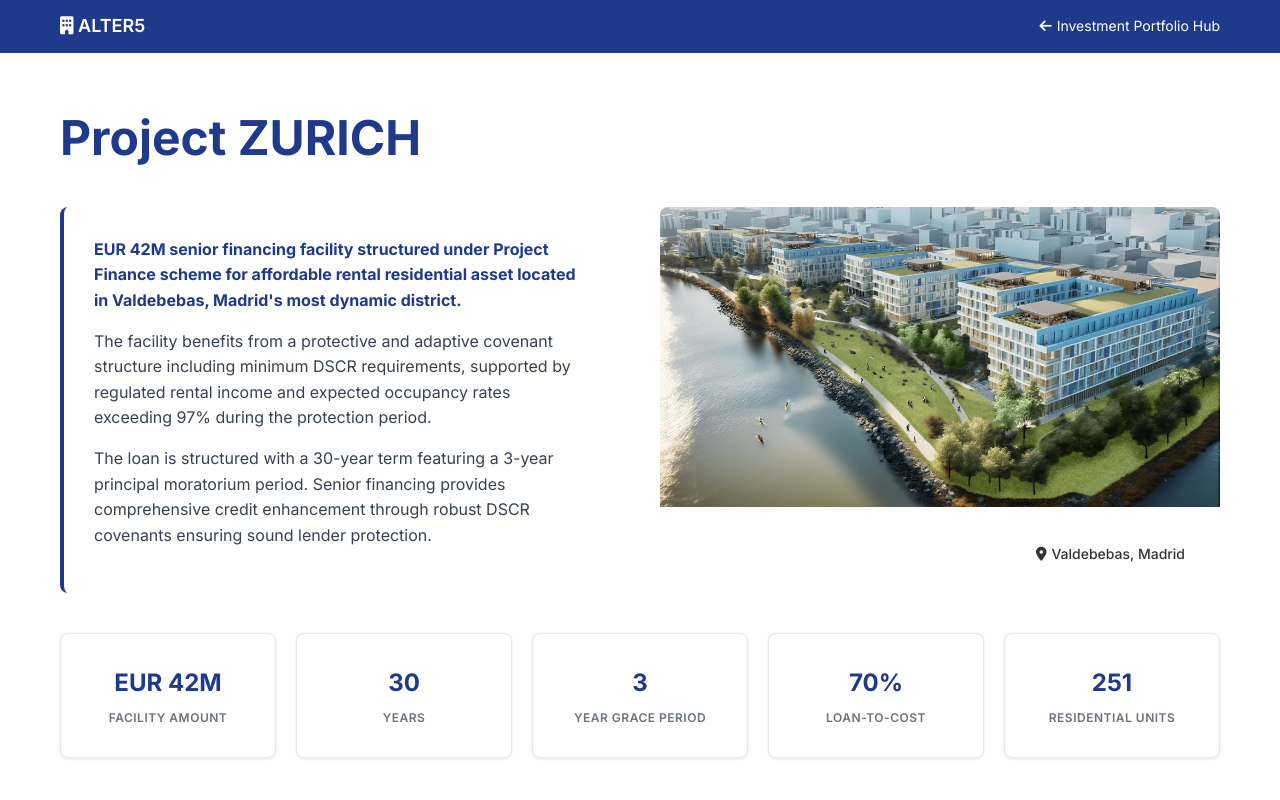
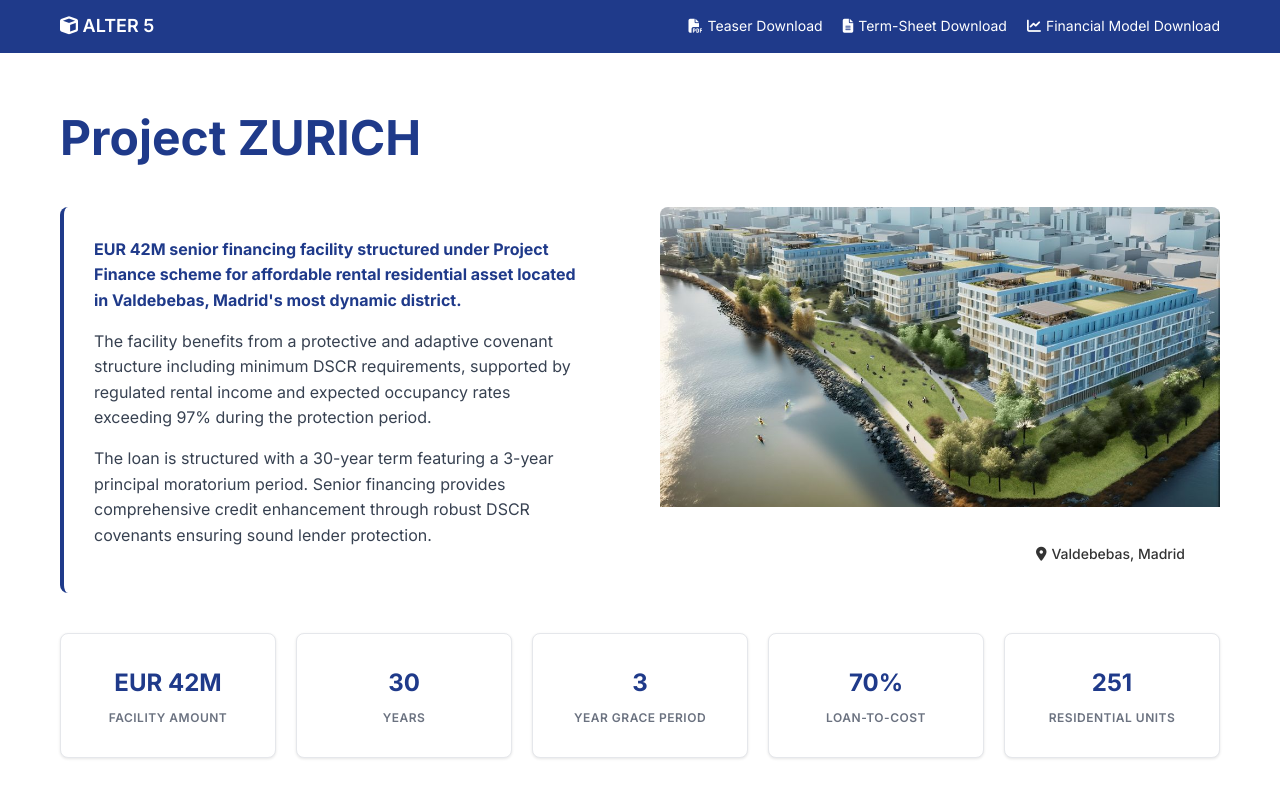
Before and after one commit to salvac12/Project_Zurich, a website: page senior_financing_en.html in a window 1280 px wide. Shown: the top 800 px of the page. Drawn offline with Linux system fonts and the light colour scheme.

Commit message:
feat(header): copy nav/header from project-zurich-equity into senior_financing_en (3 download links + interactions)

```diff
--- a/senior_financing_en.html
+++ b/senior_financing_en.html
@@ -529,13 +529,20 @@
         <div class="container">
             <div class="header-content">
                 <div class="logo">
-                    <i class="fas fa-building"></i>
-                    ALTER5
+                    <i class="fas fa-cube"></i> ALTER 5
                 </div>
                 <nav class="nav-links">
-                    <a href="index.html" class="nav-link">
-                        <i class="fas fa-arrow-left"></i>
-                        Investment Portfolio Hub
+                    <a href="#" class="nav-link">
+                        <i class="fas fa-file-pdf"></i>
+                        Teaser Download
+                    </a>
+                    <a href="#" class="nav-link">
+                        <i class="fas fa-file-alt"></i>
+                        Term-Sheet Download
+                    </a>
+                    <a href="#" class="nav-link">
+                        <i class="fas fa-chart-line"></i>
+                        Financial Model Download
                     </a>
                 </nav>
             </div>
@@ -822,9 +829,28 @@
         </div>
     </div>
 <script>
-// CTA button interaction (align with project-zurich-equity)
 document.addEventListener('DOMContentLoaded', function() {
+    // Simple button interactions (same as project-zurich-equity)
+    const docButtons = document.querySelectorAll('.doc-button');
+    const navLinks = document.querySelectorAll('.nav-link');
     const ctaButton = document.querySelector('.cta-button');
+
+    // Handle documentation buttons
+    docButtons.forEach(button => {
+        button.addEventListener('click', function() {
+            alert('Please contact our investment team to access documentation.');
+        });
+    });
+
+    // Handle navigation links
+    navLinks.forEach(link => {
+        link.addEventListener('click', function(e) {
+            e.preventDefault();
+            alert('Please contact our investment team to access documentation.');
+        });
+    });
+
+    // Handle CTA button
     if (ctaButton) {
         ctaButton.addEventListener('click', function() {
             alert('Thank you for your interest! Our investment team will contact you shortly.');
```
